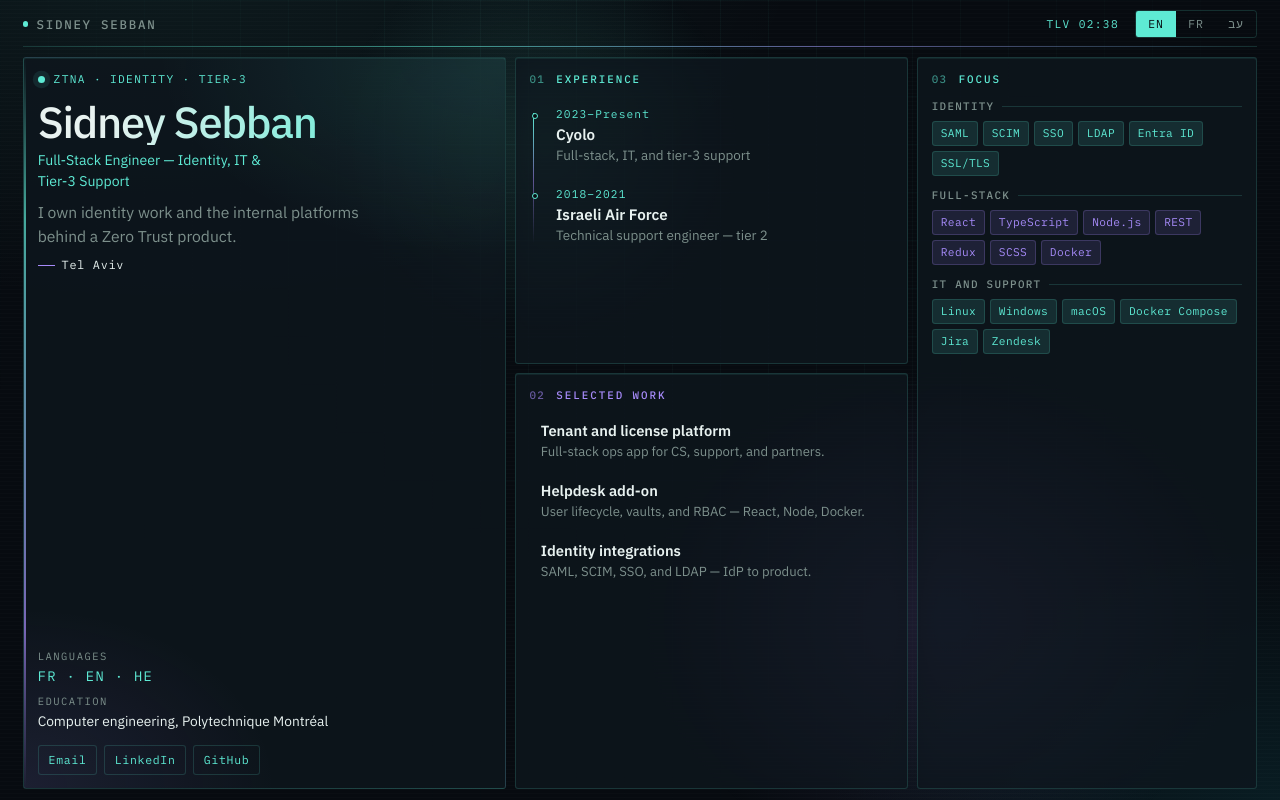
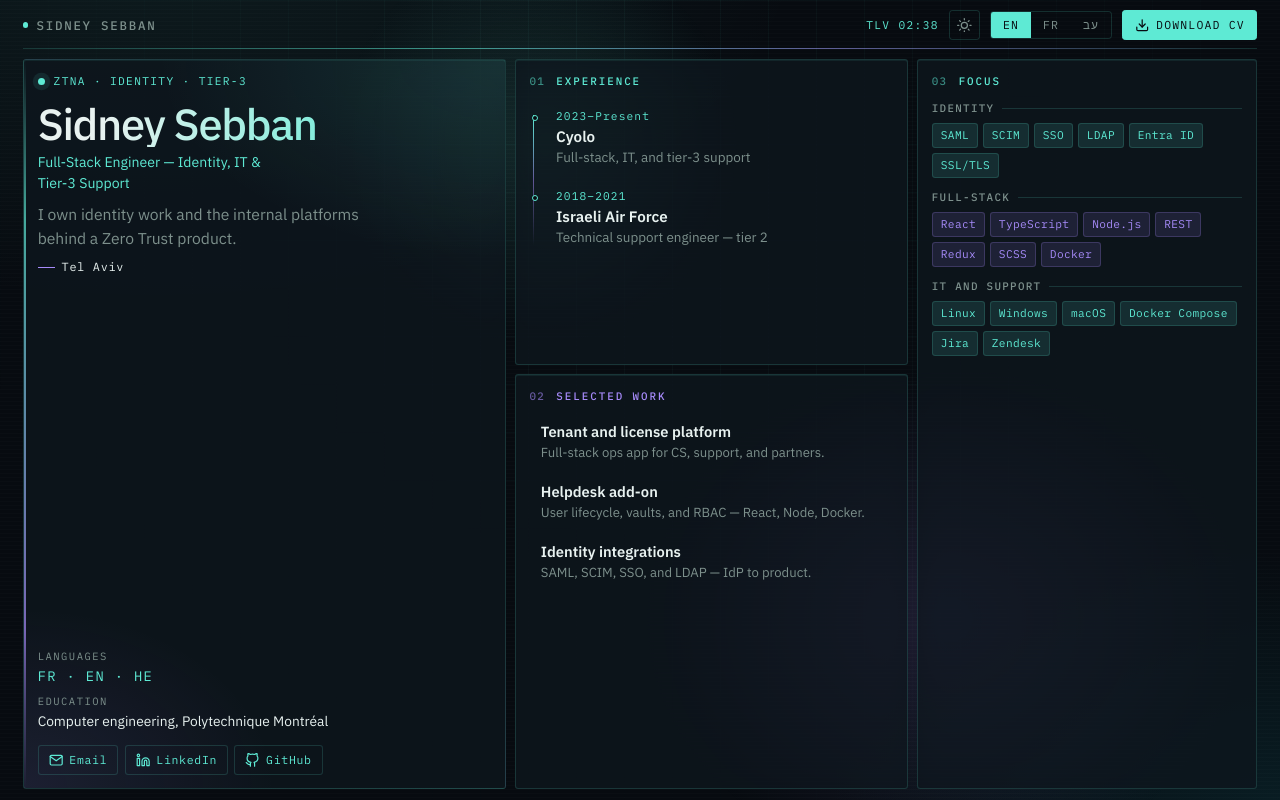
Before and after one commit to Darkfall48/Portfolio, a React (Vite) app: page / in a window 1280 px wide. Built offline with nearby package versions, Linux system fonts and the light colour scheme.

Commit message:
Portfolio - Frontend - Header - Implemented: contact icons, CV download button, and theme toggle
Co-authored-by: Cursor <cursoragent@cursor.com>

```diff
--- a/package.json
+++ b/package.json
@@ -14,7 +14,8 @@
     "i18next": "^25.4.0",
     "react": "^19.1.1",
     "react-dom": "^19.1.1",
-    "react-i18next": "^15.7.3"
+    "react-i18next": "^15.7.3",
+    "react-icons": "^5.7.0"
   },
   "devDependencies": {
     "@types/react": "^19.1.12",
--- a/src/cmps/ProfileCard.tsx
+++ b/src/cmps/ProfileCard.tsx
@@ -1,8 +1,11 @@
 //? Libraries
-import { useTranslation } from "react-i18next"
+import { useTranslation } from 'react-i18next'
 
 //? Content / i18n
-import { profile } from "../content/profile"
+import { profile } from '../content'
+
+//? Icons
+import { FiGithub, FiLinkedin, FiMail } from 'react-icons/fi'
 
 export function ProfileCard() {
   const { t } = useTranslation()
@@ -16,37 +19,40 @@ export function ProfileCard() {
       </p>
       <h1 className="profile-card-name">{profile.name}</h1>
       <p className="profile-card-headline">{t(profile.headlineKey)}</p>
-      <p className="profile-card-lead">{t("profile.lead")}</p>
+      <p className="profile-card-lead">{t('profile.lead')}</p>
       <p className="profile-card-location">{t(profile.locationKey)}</p>
       <dl className="profile-card-meta">
         <div>
-          <dt>{t("profile.languages")}</dt>
-          <dd>{profile.languages.join(" · ")}</dd>
+          <dt>{t('profile.languages')}</dt>
+          <dd>{profile.languages.join(' · ')}</dd>
         </div>
         <div>
-          <dt>{t("profile.educationLabel")}</dt>
+          <dt>{t('profile.educationLabel')}</dt>
           <dd>{t(profile.educationKey)}</dd>
         </div>
       </dl>
-      <nav className="profile-card-links" aria-label={t("action.contact")}>
-        <a href={profile.links.email} title={t("action.email")}>
-          {t("action.email")}
+      <nav className="profile-card-links" aria-label={t('action.contact')}>
+        <a href={profile.links.email} title={t('action.email')}>
+          <FiMail aria-hidden="true" />
+          <span>{t('action.email')}</span>
         </a>
         <a
           href={profile.links.linkedin}
-          title={t("action.linkedin")}
+          title={t('action.linkedin')}
           target="_blank"
           rel="noreferrer"
         >
-          {t("action.linkedin")}
+          <FiLinkedin aria-hidden="true" />
+          <span>{t('action.linkedin')}</span>
         </a>
         <a
           href={profile.links.github}
-          title={t("action.github")}
+          title={t('action.github')}
           target="_blank"
           rel="noreferrer"
         >
-          {t("action.github")}
+          <FiGithub aria-hidden="true" />
+          <span>{t('action.github')}</span>
         </a>
       </nav>
     </article>
--- a/src/cmps/SiteHeader.tsx
+++ b/src/cmps/SiteHeader.tsx
@@ -1,15 +1,20 @@
 //? Libraries
+import { useEffect, useRef, useState } from "react"
 import { useTranslation } from "react-i18next"
 
 //? Content / i18n
-import { profile } from "../content/profile"
+import { profile } from "../content"
 import { SUPPORTED_LOCALES, type Locale } from "../i18n"
 
 //? Components
 import { useRequestLocale } from "./locale-stage-context"
 
 //? Hooks
+import { useTheme } from "../hooks/useTheme"
 import { useTlvClock } from "../hooks/useTlvClock"
+
+//? Icons
+import { FiDownload, FiLoader, FiMoon, FiSun } from "react-icons/fi"
 
 const LANG_LABELS: Record<Locale, string> = {
   en: "EN",
@@ -17,14 +22,35 @@ const LANG_LABELS: Record<Locale, string> = {
   he: "עב",
 }
 
+// A static PDF download gives no browser feedback, so the button acknowledges
+// the click for a moment. It reports nothing about real progress.
+const CV_FEEDBACK_MS = 1100
+
 export function SiteHeader() {
   const { t, i18n } = useTranslation()
   const active = i18n.language.slice(0, 2) as Locale
   const requestLocale = useRequestLocale()
+  const { theme, toggle } = useTheme()
   const time = useTlvClock()
+  const [isCvBusy, setIsCvBusy] = useState(false)
+  const cvTimer = useRef(0)
+
+  useEffect(() => () => window.clearTimeout(cvTimer.current), [])
+
   const cvHref = profile.cvPath
     ? `${import.meta.env.BASE_URL}${profile.cvPath.replace(/^\//, "")}`
     : ""
+  const themeLabel =
+    theme === "dark" ? t("action.themeLight") : t("action.themeDark")
+
+  function onCvClick() {
+    window.clearTimeout(cvTimer.current)
+    setIsCvBusy(true)
+    cvTimer.current = window.setTimeout(
+      () => setIsCvBusy(false),
+      CV_FEEDBACK_MS,
+    )
+  }
 
   return (
     <header className="site-header">
@@ -33,6 +59,19 @@ export function SiteHeader() {
         <p className="site-header-clock" title={t("action.clock")}>
           {profile.timezoneCode} {time || "--:--"}
         </p>
+        <button
+          type="button"
+          className="site-header-theme"
+          title={themeLabel}
+          aria-label={themeLabel}
+          onClick={toggle}
+        >
+          {theme === "dark" ? (
+            <FiSun aria-hidden="true" />
+          ) : (
+            <FiMoon aria-hidden="true" />
+          )}
+        </button>
         <div
           className="site-header-lang"
           role="group"
@@ -53,12 +92,20 @@ export function SiteHeader() {
         </div>
         {cvHref ? (
           <a
-            className="site-header-cv"
+            className={`site-header-cv${isCvBusy ? " is-busy" : ""}`}
             href={cvHref}
             title={t("action.cv")}
+            aria-label={t("action.cv")}
+            aria-busy={isCvBusy}
             download
+            onClick={onCvClick}
           >
-            {t("action.cv")}
+            {isCvBusy ? (
+              <FiLoader aria-hidden="true" />
+            ) : (
+              <FiDownload aria-hidden="true" />
+            )}
+            <span>{t("action.cv")}</span>
           </a>
         ) : null}
       </nav>
--- a/src/content/profile.ts
+++ b/src/content/profile.ts
@@ -13,5 +13,5 @@ export const profile: Profile = {
     linkedin: "https://www.linkedin.com/in/sidneysebban/",
     github: "https://github.com/Darkfall48",
   },
-  cvPath: "",
+  cvPath: "cv/sidney-sebban.pdf",
 }
--- a/src/styles/cmps/_profile-card.scss
+++ b/src/styles/cmps/_profile-card.scss
@@ -6,12 +6,12 @@
   background:
     radial-gradient(
       560px 320px at 100% 0%,
-      rgb(94 234 212 / 0.12),
+      rgb($accent-rgb / 0.12),
       transparent 62%
     ),
     radial-gradient(
       420px 300px at 0% 100%,
-      rgb(167 139 250 / 0.1),
+      rgb($accent-2-rgb / 0.1),
       transparent 60%
     ),
     $color-surface;
@@ -141,6 +141,9 @@
 
     // Fill wipes in from the centre on hover, so it reads the same in RTL.
     a {
+      display: inline-flex;
+      align-items: center;
+      gap: 0.4rem;
       padding: 0.34rem 0.62rem;
       font-family: $font-mono;
       font-size: 0.72rem;
@@ -161,6 +164,11 @@
         border-color $ease,
         box-shadow $ease,
         background-size $ease;
+    }
+
+    svg {
+      flex-shrink: 0;
+      font-size: 0.9rem;
     }
 
     a:hover,
--- a/src/styles/cmps/_site-header.scss
+++ b/src/styles/cmps/_site-header.scss
@@ -3,9 +3,10 @@
 .site-header {
   position: relative;
   display: flex;
+  flex-wrap: wrap;
   align-items: center;
   justify-content: space-between;
-  gap: $space-md;
+  gap: 0.4rem $space-md;
   padding-block: clamp(0.4rem, 1.2vh, 0.7rem) clamp(0.35rem, 1vh, 0.6rem);
   border-block-end: 1px solid $color-line;
   margin-block-end: clamp(0.45rem, 1.2vh, 0.8rem);
@@ -57,7 +58,7 @@
   &-nav {
     display: flex;
     align-items: center;
-    gap: $space-md;
+    gap: $space-sm;
   }
 
   // Equal-width buttons so the indicator can slide across thirds.
@@ -103,22 +104,80 @@
       }
 
       &.is-active {
-        color: $color-bg;
+        color: $color-on-accent;
       }
     }
   }
 
+  &-theme {
+    display: grid;
+    place-items: center;
+    width: 1.9rem;
+    height: 1.9rem;
+    font-size: 0.92rem;
+    color: $color-muted;
+    border: 1px solid $color-line;
+    border-radius: $radius;
+    transition:
+      color $ease,
+      border-color $ease,
+      background $ease,
+      box-shadow $ease;
+
+    &:hover,
+    &:focus-visible {
+      color: $color-accent;
+      border-color: $color-line-strong;
+      background: $color-accent-dim;
+      box-shadow: 0 0 16px $color-glow;
+    }
+  }
+
+  // Primary call to action in the bar: filled, not a bare text link.
   &-cv {
+    display: inline-flex;
+    align-items: center;
+    gap: 0.45rem;
+    padding: 0.36rem 0.7rem;
     font-family: $font-mono;
     font-size: 0.72rem;
     letter-spacing: 0.1em;
     text-transform: uppercase;
-    color: $color-accent;
+    color: $color-on-accent;
     text-decoration: none;
+    background: $color-accent;
+    border: 1px solid $color-accent;
+    border-radius: $radius;
+    transition:
+      box-shadow $ease,
+      transform $ease,
+      filter $ease;
 
-    &:hover {
-      text-shadow: 0 0 12px $color-glow;
+    svg {
+      flex-shrink: 0;
+      font-size: 0.9rem;
     }
+
+    &:hover,
+    &:focus-visible {
+      box-shadow: 0 0 22px $color-glow;
+      filter: brightness(1.08);
+    }
+
+    &.is-busy {
+      // Hold the pressed look while the click is acknowledged.
+      box-shadow: 0 0 22px $color-glow;
+
+      svg {
+        animation: cv-spin 700ms linear infinite;
+      }
+    }
+  }
+}
+
+@keyframes cv-spin {
+  to {
+    transform: rotate(360deg);
   }
 }
 
@@ -127,6 +186,31 @@ html[lang="he"] .site-header-name {
   text-transform: none;
 }
 
+// Icon-only CV button on small screens: the label would push the nav out of
+// the bar. The accessible name comes from aria-label on the anchor.
+@media (max-width: 560px) {
+  .site-header-nav {
+    gap: 0.4rem;
+  }
+
+  .site-header-cv {
+    padding-inline: 0.45rem;
+
+    span {
+      display: none;
+    }
+
+    svg {
+      font-size: 1rem;
+    }
+  }
+
+  .site-header-lang-btn {
+    min-width: 2.1rem;
+    padding-inline: 0.35rem;
+  }
+}
+
 @media (max-width: 460px) {
   .site-header-clock {
     display: none;
```
Also changed, not shown: 1 other file (tests, documents, lock files or other folders).
